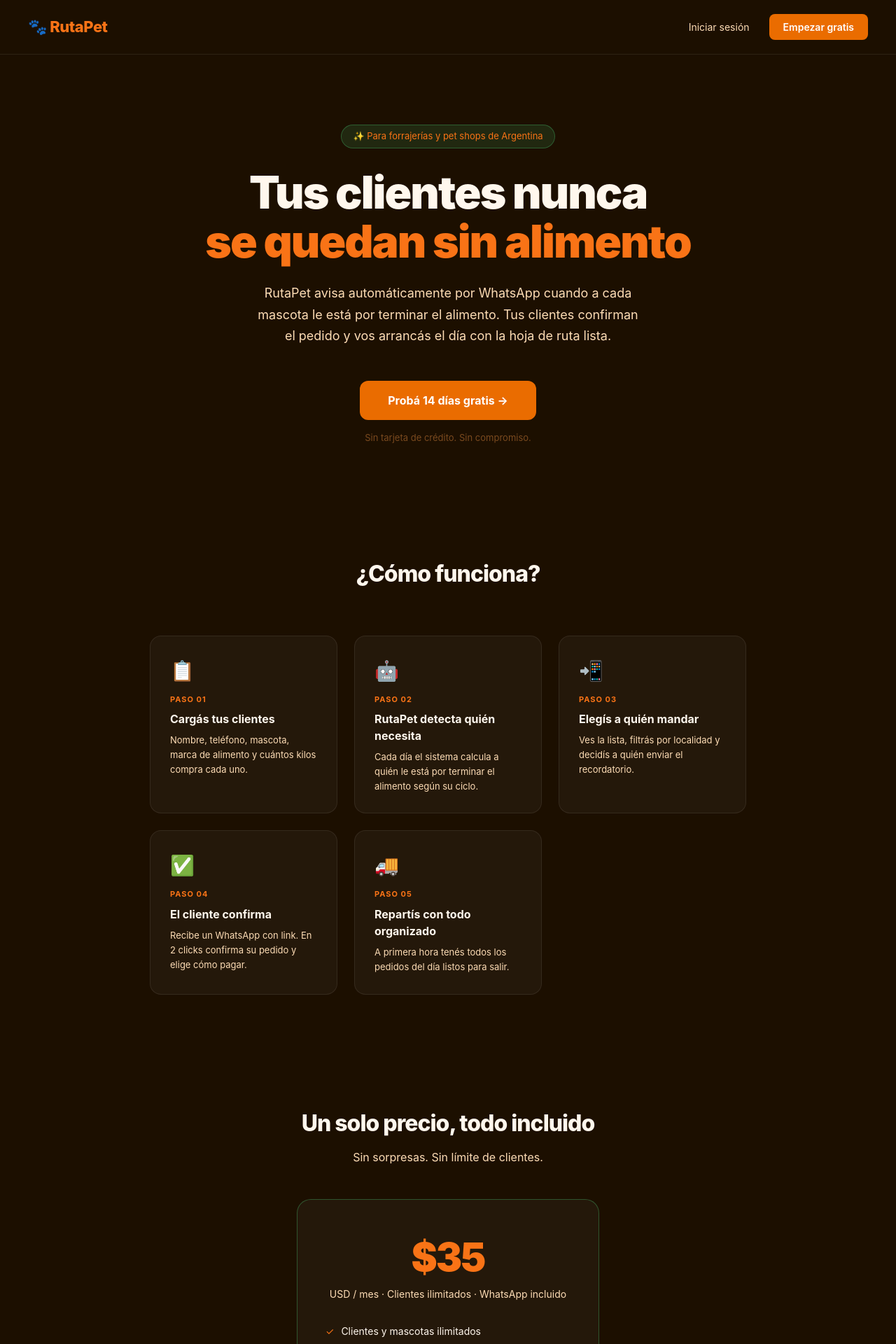
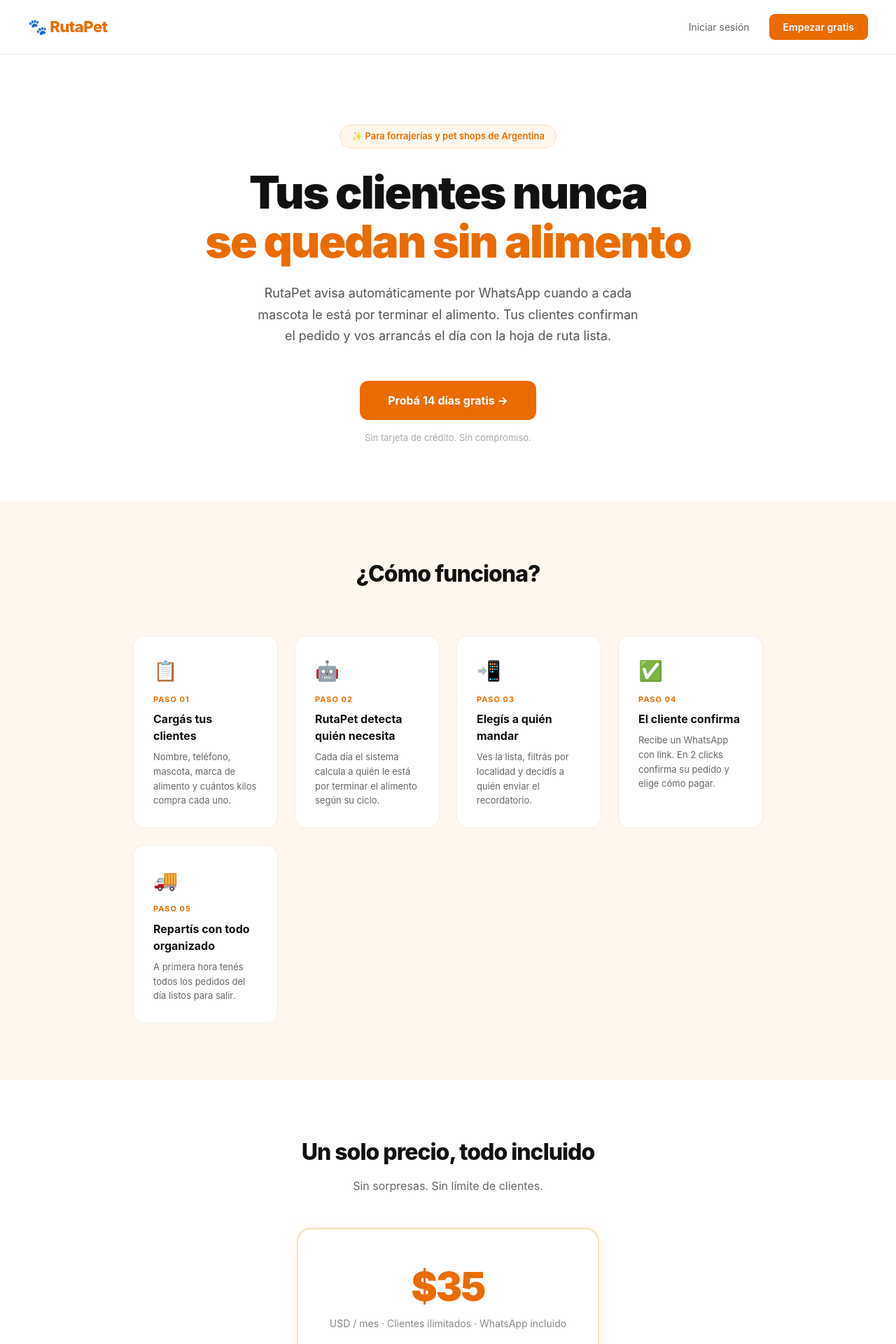
Before and after one commit to samuelanriquez-byte/rutapet, a Next.js app: page / in a window 1280 px wide. Shown: the top 1920 px of the page at 70% size. Built offline with nearby package versions, Linux system fonts and the light colour scheme.

Commit message:
redesign: light theme white/orange for landing, login, register

```diff
--- a/app/(auth)/login/page.tsx
+++ b/app/(auth)/login/page.tsx
@@ -21,27 +21,27 @@
   }
 
   return (
-    <div style={{ minHeight: '100vh', background: '#1C0F00', display: 'flex', alignItems: 'center', justifyContent: 'center', padding: 24 }}>
-      <div style={{ background: 'rgba(255,255,255,0.04)', border: '1px solid rgba(255,255,255,0.1)', borderRadius: 20, padding: 40, width: '100%', maxWidth: 400 }}>
+    <div style={{ minHeight: '100vh', background: '#FFF7ED', display: 'flex', alignItems: 'center', justifyContent: 'center', padding: 24 }}>
+      <div style={{ background: '#fff', border: '1px solid #F0EDE8', borderRadius: 20, padding: 40, width: '100%', maxWidth: 400, boxShadow: '0 4px 24px rgba(0,0,0,0.06)' }}>
         <div style={{ textAlign: 'center', marginBottom: 32 }}>
           <div style={{ fontSize: 32, marginBottom: 8 }}>🐾</div>
-          <h1 style={{ color: '#FFF7ED', fontSize: 22, fontWeight: 800 }}>RutaPet</h1>
-          <p style={{ color: '#7A4A1E', fontSize: 14, marginTop: 4 }}>Iniciá sesión en tu cuenta</p>
+          <h1 style={{ color: '#111', fontSize: 22, fontWeight: 800 }}>RutaPet</h1>
+          <p style={{ color: '#888', fontSize: 14, marginTop: 4 }}>Iniciá sesión en tu cuenta</p>
         </div>
         <div style={{ display: 'flex', flexDirection: 'column', gap: 14 }}>
           <input value={email} onChange={e => setEmail(e.target.value)} type="email" placeholder="Email" onKeyDown={e => e.key === 'Enter' && login()}
-            style={{ background: 'rgba(255,255,255,0.06)', border: '1px solid rgba(255,255,255,0.1)', borderRadius: 10, padding: '12px 16px', color: '#FFF7ED', fontSize: 14, outline: 'none' }} />
+            style={{ background: '#F9F9F7', border: '1px solid #E8E8E4', borderRadius: 10, padding: '12px 16px', color: '#111', fontSize: 14, outline: 'none' }} />
           <input value={password} onChange={e => setPassword(e.target.value)} type="password" placeholder="Contraseña" onKeyDown={e => e.key === 'Enter' && login()}
-            style={{ background: 'rgba(255,255,255,0.06)', border: '1px solid rgba(255,255,255,0.1)', borderRadius: 10, padding: '12px 16px', color: '#FFF7ED', fontSize: 14, outline: 'none' }} />
-          {error && <p style={{ color: '#F87171', fontSize: 13 }}>{error}</p>}
+            style={{ background: '#F9F9F7', border: '1px solid #E8E8E4', borderRadius: 10, padding: '12px 16px', color: '#111', fontSize: 14, outline: 'none' }} />
+          {error && <p style={{ color: '#E53E3E', fontSize: 13 }}>{error}</p>}
           <button onClick={login} disabled={loading}
             style={{ background: '#EA6C00', color: '#fff', border: 'none', borderRadius: 10, padding: '13px', fontSize: 15, fontWeight: 700, cursor: 'pointer' }}>
             {loading ? 'Ingresando...' : 'Ingresar'}
           </button>
         </div>
-        <p style={{ color: '#7A4A1E', fontSize: 13, textAlign: 'center', marginTop: 24 }}>
+        <p style={{ color: '#888', fontSize: 13, textAlign: 'center', marginTop: 24 }}>
           ¿No tenés cuenta?{' '}
-          <Link href="/register" style={{ color: '#F97316', textDecoration: 'none', fontWeight: 600 }}>Registrate gratis</Link>
+          <Link href="/register" style={{ color: '#EA6C00', textDecoration: 'none', fontWeight: 600 }}>Registrate gratis</Link>
         </p>
       </div>
     </div>
--- a/app/(auth)/register/page.tsx
+++ b/app/(auth)/register/page.tsx
@@ -26,29 +26,29 @@
   }
 
   return (
-    <div style={{ minHeight: '100vh', background: '#1C0F00', display: 'flex', alignItems: 'center', justifyContent: 'center', padding: 24 }}>
-      <div style={{ background: 'rgba(255,255,255,0.04)', border: '1px solid rgba(255,255,255,0.1)', borderRadius: 20, padding: 40, width: '100%', maxWidth: 400 }}>
+    <div style={{ minHeight: '100vh', background: '#FFF7ED', display: 'flex', alignItems: 'center', justifyContent: 'center', padding: 24 }}>
+      <div style={{ background: '#fff', border: '1px solid #F0EDE8', borderRadius: 20, padding: 40, width: '100%', maxWidth: 400, boxShadow: '0 4px 24px rgba(0,0,0,0.06)' }}>
         <div style={{ textAlign: 'center', marginBottom: 32 }}>
           <div style={{ fontSize: 32, marginBottom: 8 }}>🐾</div>
-          <h1 style={{ color: '#FFF7ED', fontSize: 22, fontWeight: 800 }}>Empezá gratis</h1>
-          <p style={{ color: '#7A4A1E', fontSize: 14, marginTop: 4 }}>14 días de prueba sin tarjeta</p>
+          <h1 style={{ color: '#111', fontSize: 22, fontWeight: 800 }}>Empezá gratis</h1>
+          <p style={{ color: '#888', fontSize: 14, marginTop: 4 }}>14 días de prueba sin tarjeta</p>
         </div>
         <div style={{ display: 'flex', flexDirection: 'column', gap: 14 }}>
           <input value={form.nombre} onChange={e => setForm(p => ({ ...p, nombre: e.target.value }))} placeholder="Nombre de tu forrajería o negocio"
-            style={{ background: 'rgba(255,255,255,0.06)', border: '1px solid rgba(255,255,255,0.1)', borderRadius: 10, padding: '12px 16px', color: '#FFF7ED', fontSize: 14, outline: 'none' }} />
+            style={{ background: '#F9F9F7', border: '1px solid #E8E8E4', borderRadius: 10, padding: '12px 16px', color: '#111', fontSize: 14, outline: 'none' }} />
           <input value={form.email} onChange={e => setForm(p => ({ ...p, email: e.target.value }))} type="email" placeholder="Email"
-            style={{ background: 'rgba(255,255,255,0.06)', border: '1px solid rgba(255,255,255,0.1)', borderRadius: 10, padding: '12px 16px', color: '#FFF7ED', fontSize: 14, outline: 'none' }} />
+            style={{ background: '#F9F9F7', border: '1px solid #E8E8E4', borderRadius: 10, padding: '12px 16px', color: '#111', fontSize: 14, outline: 'none' }} />
           <input value={form.password} onChange={e => setForm(p => ({ ...p, password: e.target.value }))} type="password" placeholder="Contraseña"
-            style={{ background: 'rgba(255,255,255,0.06)', border: '1px solid rgba(255,255,255,0.1)', borderRadius: 10, padding: '12px 16px', color: '#FFF7ED', fontSize: 14, outline: 'none' }} />
-          {error && <p style={{ color: '#F87171', fontSize: 13 }}>{error}</p>}
+            style={{ background: '#F9F9F7', border: '1px solid #E8E8E4', borderRadius: 10, padding: '12px 16px', color: '#111', fontSize: 14, outline: 'none' }} />
+          {error && <p style={{ color: '#E53E3E', fontSize: 13 }}>{error}</p>}
           <button onClick={register} disabled={loading}
             style={{ background: '#EA6C00', color: '#fff', border: 'none', borderRadius: 10, padding: '13px', fontSize: 15, fontWeight: 700, cursor: 'pointer' }}>
             {loading ? 'Creando cuenta...' : 'Crear cuenta gratis'}
           </button>
         </div>
-        <p style={{ color: '#7A4A1E', fontSize: 13, textAlign: 'center', marginTop: 24 }}>
+        <p style={{ color: '#888', fontSize: 13, textAlign: 'center', marginTop: 24 }}>
           ¿Ya tenés cuenta?{' '}
-          <Link href="/login" style={{ color: '#F97316', textDecoration: 'none', fontWeight: 600 }}>Iniciá sesión</Link>
+          <Link href="/login" style={{ color: '#EA6C00', textDecoration: 'none', fontWeight: 600 }}>Iniciá sesión</Link>
         </p>
       </div>
     </div>
--- a/app/page.tsx
+++ b/app/page.tsx
@@ -2,13 +2,13 @@
 
 export default function LandingPage() {
   return (
-    <main style={{ background: '#1C0F00', minHeight: '100vh', color: '#FFF7ED' }}>
+    <main style={{ background: '#fff', minHeight: '100vh', color: '#111' }}>
 
       {/* Navbar */}
-      <nav style={{ display: 'flex', alignItems: 'center', justifyContent: 'space-between', padding: '20px 40px', borderBottom: '1px solid rgba(255,255,255,0.08)' }}>
-        <span style={{ fontSize: 22, fontWeight: 800, color: '#F97316', letterSpacing: -0.5 }}>🐾 RutaPet</span>
+      <nav style={{ display: 'flex', alignItems: 'center', justifyContent: 'space-between', padding: '20px 40px', borderBottom: '1px solid #F0EDE8' }}>
+        <span style={{ fontSize: 22, fontWeight: 800, color: '#EA6C00', letterSpacing: -0.5 }}>🐾 RutaPet</span>
         <div style={{ display: 'flex', gap: 12 }}>
-          <Link href="/login" style={{ color: '#FDDCB5', textDecoration: 'none', fontSize: 14, padding: '8px 16px' }}>
+          <Link href="/login" style={{ color: '#666', textDecoration: 'none', fontSize: 14, padding: '8px 16px' }}>
             Iniciar sesión
           </Link>
           <Link href="/register" style={{ background: '#EA6C00', color: '#fff', textDecoration: 'none', fontSize: 14, fontWeight: 600, padding: '8px 20px', borderRadius: 8 }}>
@@ -19,24 +19,25 @@
 
       {/* Hero */}
       <section style={{ maxWidth: 800, margin: '0 auto', padding: '100px 24px 80px', textAlign: 'center' }}>
-        <div style={{ display: 'inline-block', background: 'rgba(74,222,128,0.12)', border: '1px solid rgba(74,222,128,0.3)', borderRadius: 99, padding: '6px 16px', fontSize: 13, color: '#F97316', marginBottom: 28 }}>
+        <div style={{ display: 'inline-block', background: '#FFF7ED', border: '1px solid #FDDCB5', borderRadius: 99, padding: '6px 16px', fontSize: 13, color: '#EA6C00', marginBottom: 28, fontWeight: 600 }}>
           ✨ Para forrajerías y pet shops de Argentina
         </div>
         <h1 style={{ fontSize: 'clamp(36px, 6vw, 64px)', fontWeight: 900, lineHeight: 1.1, letterSpacing: -2, marginBottom: 24 }}>
           Tus clientes nunca<br />
-          <span style={{ color: '#F97316' }}>se quedan sin alimento</span>
+          <span style={{ color: '#EA6C00' }}>se quedan sin alimento</span>
         </h1>
-        <p style={{ fontSize: 18, color: '#FDDCB5', lineHeight: 1.7, maxWidth: 560, margin: '0 auto 48px' }}>
+        <p style={{ fontSize: 18, color: '#555', lineHeight: 1.7, maxWidth: 560, margin: '0 auto 48px' }}>
           RutaPet avisa automáticamente por WhatsApp cuando a cada mascota le está por terminar el alimento. Tus clientes confirman el pedido y vos arrancás el día con la hoja de ruta lista.
         </p>
         <Link href="/register" style={{ display: 'inline-block', background: '#EA6C00', color: '#fff', textDecoration: 'none', fontSize: 16, fontWeight: 700, padding: '16px 40px', borderRadius: 12 }}>
           Probá 14 días gratis →
         </Link>
-        <p style={{ color: '#7A4A1E', fontSize: 13, marginTop: 16 }}>Sin tarjeta de crédito. Sin compromiso.</p>
+        <p style={{ color: '#AAA', fontSize: 13, marginTop: 16 }}>Sin tarjeta de crédito. Sin compromiso.</p>
       </section>
 
       {/* Cómo funciona */}
-      <section style={{ maxWidth: 900, margin: '0 auto', padding: '80px 24px' }}>
+      <section style={{ background: '#FFF7ED', padding: '80px 24px' }}>
+        <div style={{ maxWidth: 900, margin: '0 auto' }}>
           <h2 style={{ textAlign: 'center', fontSize: 32, fontWeight: 800, marginBottom: 64, letterSpacing: -1 }}>¿Cómo funciona?</h2>
           <div style={{ display: 'grid', gridTemplateColumns: 'repeat(auto-fit, minmax(200px, 1fr))', gap: 24 }}>
             {[
@@ -46,27 +47,28 @@
               { n: '04', icon: '✅', title: 'El cliente confirma', desc: 'Recibe un WhatsApp con link. En 2 clicks confirma su pedido y elige cómo pagar.' },
               { n: '05', icon: '🚚', title: 'Repartís con todo organizado', desc: 'A primera hora tenés todos los pedidos del día listos para salir.' },
             ].map(step => (
-            <div key={step.n} style={{ background: 'rgba(255,255,255,0.04)', border: '1px solid rgba(255,255,255,0.08)', borderRadius: 16, padding: 28 }}>
+              <div key={step.n} style={{ background: '#fff', border: '1px solid #F0EDE8', borderRadius: 16, padding: 28 }}>
                 <div style={{ fontSize: 28, marginBottom: 12 }}>{step.icon}</div>
-              <div style={{ fontSize: 11, color: '#F97316', fontWeight: 700, marginBottom: 8, letterSpacing: 1 }}>PASO {step.n}</div>
-              <h3 style={{ fontSize: 16, fontWeight: 700, marginBottom: 8 }}>{step.title}</h3>
-              <p style={{ fontSize: 13, color: '#FDDCB5', lineHeight: 1.6 }}>{step.desc}</p>
+                <div style={{ fontSize: 11, color: '#EA6C00', fontWeight: 700, marginBottom: 8, letterSpacing: 1 }}>PASO {step.n}</div>
+                <h3 style={{ fontSize: 16, fontWeight: 700, marginBottom: 8, color: '#111' }}>{step.title}</h3>
+                <p style={{ fontSize: 13, color: '#666', lineHeight: 1.6 }}>{step.desc}</p>
               </div>
             ))}
+          </div>
         </div>
       </section>
 
       {/* Precio */}
       <section style={{ maxWidth: 480, margin: '0 auto', padding: '80px 24px', textAlign: 'center' }}>
         <h2 style={{ fontSize: 32, fontWeight: 800, marginBottom: 12, letterSpacing: -1 }}>Un solo precio, todo incluido</h2>
-        <p style={{ color: '#FDDCB5', marginBottom: 48, fontSize: 16 }}>Sin sorpresas. Sin límite de clientes.</p>
-        <div style={{ background: 'rgba(255,255,255,0.04)', border: '1px solid rgba(74,222,128,0.3)', borderRadius: 20, padding: 40 }}>
-          <div style={{ fontSize: 56, fontWeight: 900, color: '#F97316', letterSpacing: -2 }}>$35</div>
-          <div style={{ color: '#FDDCB5', marginBottom: 32, fontSize: 14 }}>USD / mes · Clientes ilimitados · WhatsApp incluido</div>
+        <p style={{ color: '#666', marginBottom: 48, fontSize: 16 }}>Sin sorpresas. Sin límite de clientes.</p>
+        <div style={{ background: '#fff', border: '2px solid #FDDCB5', borderRadius: 20, padding: 40, boxShadow: '0 4px 24px rgba(234,108,0,0.08)' }}>
+          <div style={{ fontSize: 56, fontWeight: 900, color: '#EA6C00', letterSpacing: -2 }}>$35</div>
+          <div style={{ color: '#888', marginBottom: 32, fontSize: 14 }}>USD / mes · Clientes ilimitados · WhatsApp incluido</div>
           <ul style={{ textAlign: 'left', listStyle: 'none', marginBottom: 36 }}>
             {['Clientes y mascotas ilimitados', 'WhatsApp automático incluido', 'Pedidos organizados por día', 'Filtro por localidad', '14 días de prueba gratis'].map(f => (
-              <li key={f} style={{ display: 'flex', alignItems: 'center', gap: 10, marginBottom: 12, fontSize: 14 }}>
-                <span style={{ color: '#F97316' }}>✓</span> {f}
+              <li key={f} style={{ display: 'flex', alignItems: 'center', gap: 10, marginBottom: 12, fontSize: 14, color: '#333' }}>
+                <span style={{ color: '#EA6C00', fontWeight: 700 }}>✓</span> {f}
               </li>
             ))}
           </ul>
@@ -77,7 +79,7 @@
       </section>
 
       {/* Footer */}
-      <footer style={{ borderTop: '1px solid rgba(255,255,255,0.08)', padding: '32px 40px', textAlign: 'center', color: '#7A4A1E', fontSize: 13 }}>
+      <footer style={{ borderTop: '1px solid #F0EDE8', padding: '32px 40px', textAlign: 'center', color: '#BBB', fontSize: 13 }}>
         © 2026 RutaPet · Hecho en Argentina 🇦🇷
       </footer>
     </main>
```
Lines whose indentation alone changed are shown as unchanged.
